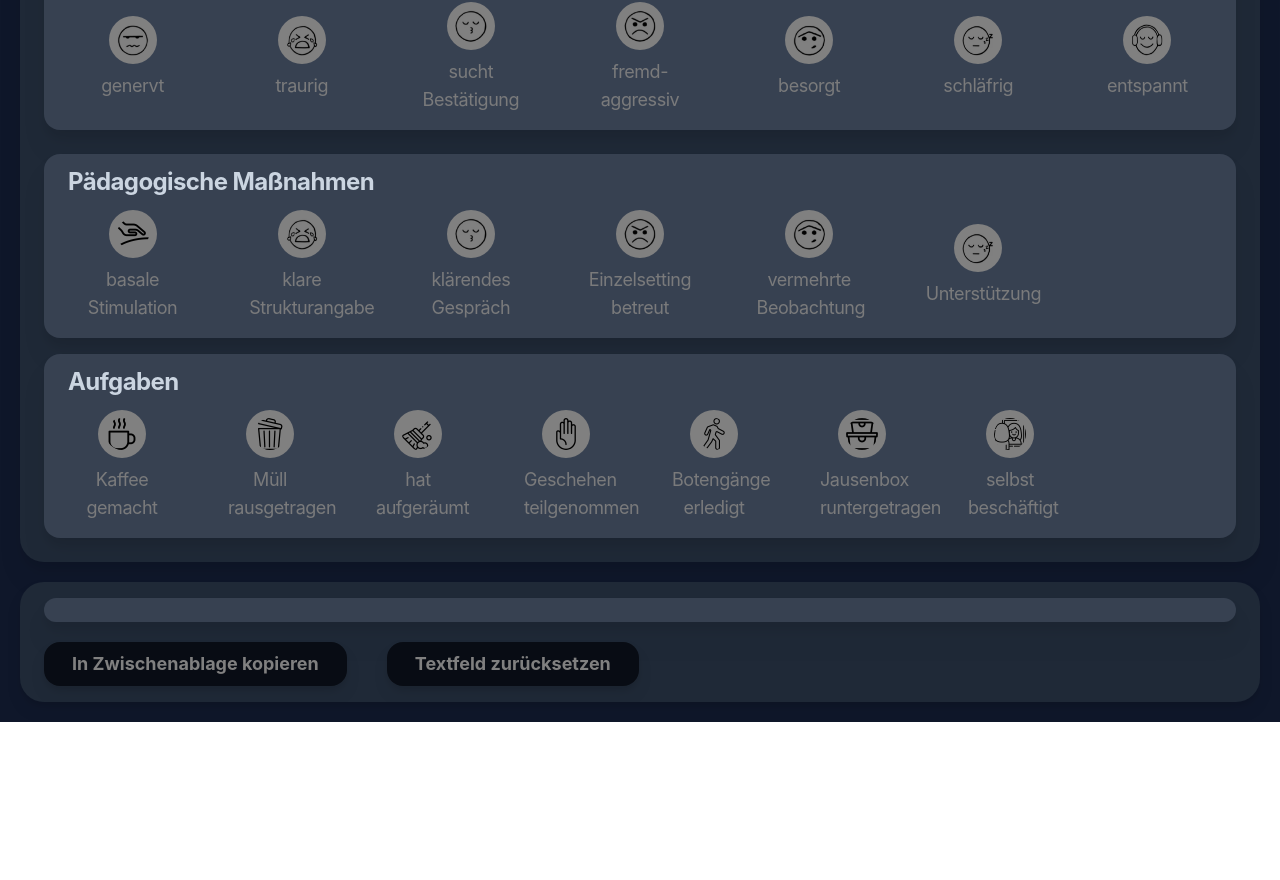
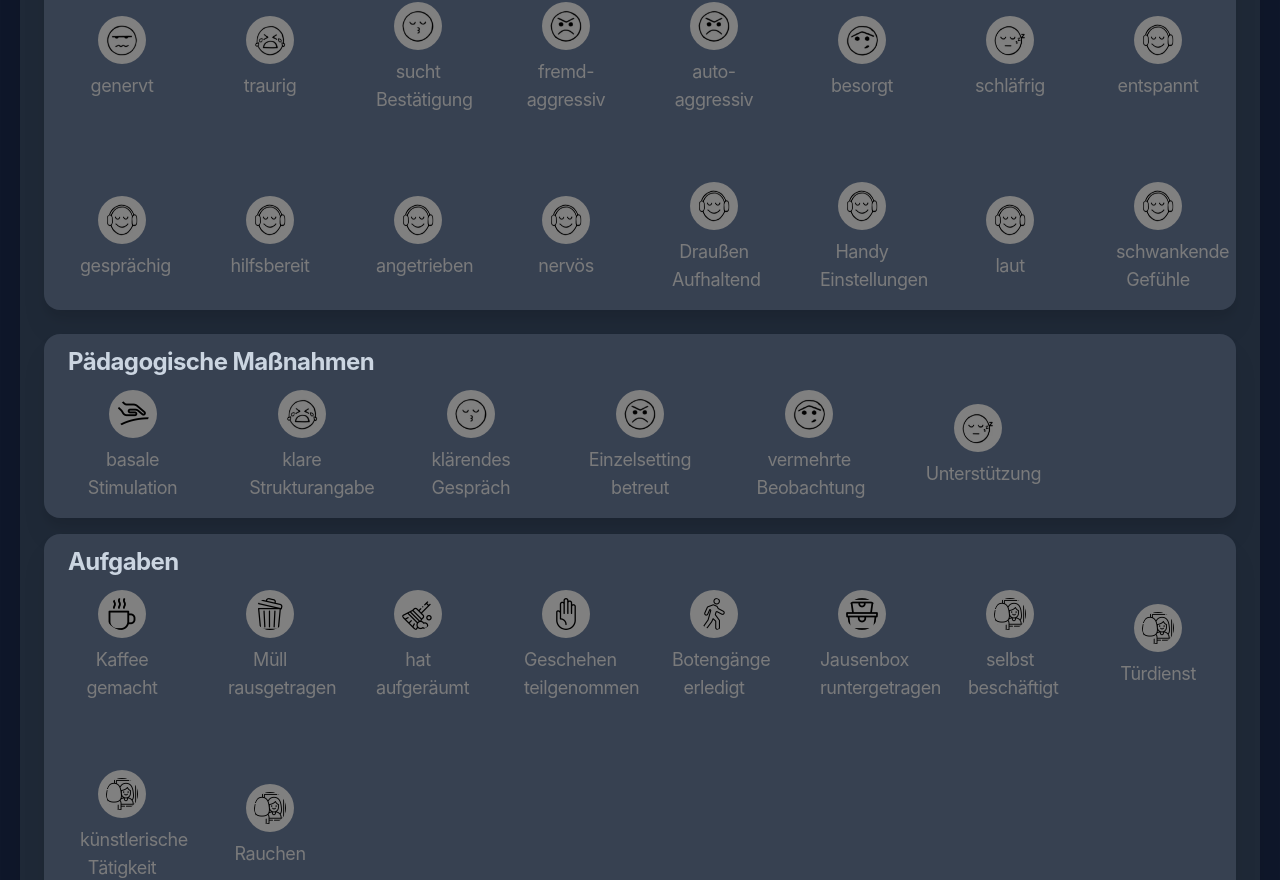
Before and after one commit to Albertleh/docu-helper, a React (Create React App) app: page / in a window 1280 px wide. Shown: the part 342-1222 px from the top of the page. Before the commit the page ends 1064 px from the top, so only its background shows below. Built offline with nearby package versions, Linux system fonts and the light colour scheme.

Commit message:
adding items

```diff
--- a/src/components/editing-section/Happiness.js
+++ b/src/components/editing-section/Happiness.js
@@ -27,8 +27,8 @@ const Happiness = () => {
   ];
   const happytext = [`${name} kam heute allgemein zufrieden in die Tagesstätte. `,
                      `${name} ging heute wohlauf in die Tagesstätte und wirkte allgemein ziemlich zufrieden. `];
-  const neutraltext = [`${name} wirkte heute beim Betreten der Werkstätte von der Zuftriedenheit relativ neutral. `,
-                       `${name} zeigte heute eine relativ ausgewogene Grundstimmung und wirkte allgemein ausgeglichen. `];
+  const neutraltext = [`${name} wirkte heute beim Betreten der Werkstätte von der Zuftriedenheit gemischt. `,
+                       `${name} zeigte heute eine ausgeglichene Stimmung und wirkte allgemein neutral in seiner Zufriedenheit. `];
   const sadtext = [`${name} kam heute betrübt in die Tagesstätte und wirkte leicht schlecht gelaunt. `,
                    `${name} betrat heute wenig zufrieden in die Tagesstätte und zeigte unglückliches Verhalten. `];
   const verysadtext = [`${name} kam heute sichtbar miserabel gelaunt in die Tagesstätte und verbalisierte immer wieder schlechte Stimmung. `,
--- a/src/components/editing-section/Mood.js
+++ b/src/components/editing-section/Mood.js
@@ -12,24 +12,36 @@ import { moodTextContext } from "../../Helpers/Context";
 import { nameContext } from "../../Helpers/Context";
 import ButtonElement from "./ButtonElement";
 
-
-
 const Mood = () => {
   const { moodText, setMoodText } = useContext(moodTextContext);
   const { name } = useContext(nameContext);
 
-  const annoyedtext = [`Außerdem wirkte ${name} während des Vormittags über genervt und auch ein bisschen missverstanden. `];
-  const confirmationtext = [`Ebenfalls suchte ${name} zunehmend Bestätigung von dem Betreuerteam und stellt sich öfters selbst in Frage. `];
-  const sadtext = [`Außerdem wirkte ${name} während den frühen Stunden ein wenig traurig, was auf die isolierende Gestikulierung zurückzuführen war. `];
-  const sleepytext = [`Zudem schien es so als hätte ${name} nicht gut oder ausreichen  geschlafen, da die Gestikulierung (insbesodere durch Gähnen) auf Müdigkeit hinwies. `];
-  const worriedtext = [`Abgesehen davon wirkte ${name} die ganze Zeit über ein wenig betrübt und gestikulierte sich besorgt. `];
-  const relaxedtext = [`Ebenfalls zu erwähnen ist, dass sich ${name} heute sehr ruhig verhielt und die Zeit über in einem allgemein entspannten Zustand verweilt. `];
-  const angrytext = [`${name}'s Aggression gegenüber anderen Klienten war heute kaum zu übersehen, da das Gruppengeschehen vermehrt durch energische Gestiken und Handgriffe befeuert wurde. `];
+  const annoyedtext = [
+    `Außerdem wirkte ${name} während des Vormittags über genervt und auch ein bisschen missverstanden. `,
+  ];
+  const confirmationtext = [
+    `Ebenfalls suchte ${name} zunehmend Bestätigung von dem Betreuerteam und stellt sich öfters selbst in Frage. `,
+  ];
+  const sadtext = [
+    `Außerdem wirkte ${name} während den frühen Stunden ein wenig traurig, was auf die isolierende Gestikulierung zurückzuführen war. `,
+  ];
+  const sleepytext = [
+    `Zudem schien es so als hätte ${name} nicht gut oder ausreichen  geschlafen, da die Gestikulierung (insbesodere durch Gähnen) auf Müdigkeit hinwies. `,
+  ];
+  const worriedtext = [
+    `Abgesehen davon wirkte ${name} die ganze Zeit über ein wenig betrübt und gestikulierte sich besorgt. `,
+  ];
+  const relaxedtext = [
+    `Ebenfalls zu erwähnen ist, dass sich ${name} heute sehr ruhig verhielt und die Zeit über in einem allgemein entspannten Zustand verweilt. `,
+  ];
+  const angrytext = [
+    `${name}'s Aggression gegenüber anderen Klienten war heute kaum zu übersehen, da das Gruppengeschehen vermehrt durch energische Gestiken und Handgriffe befeuert wurde. `,
+  ];
 
   let disablebutton = true;
-  if ( name.length == 0 ) {
+  if (name.length == 0) {
     disablebutton = true;
-  } else if ( name.length > 0 ) {
+  } else if (name.length > 0) {
     disablebutton = false;
   }
 
@@ -39,50 +51,48 @@ const Mood = () => {
     TRAURIG: "traurig",
     BESORGT: "besorgt",
     SAUER: "fremd- aggressiv",
+    AUTOAGGRESSIV: "auto- aggressiv",
     SCHLAEFRIG: "schläfrig",
     ENTSPANNT: "entspannt",
     GESPRAECHIG: "gesprächig",
     HILFSBEREIT: "hilfsbereit",
     ANGETRIEBEN: "angetrieben",
     NERVOES: "nervös",
-
+    HANDY_EINSTELLUNGEN: "Handy Einstellungen",
+    DRAUSSEN_AUFHALTEND: "Draußen Aufhaltend",
+    LAUT: "laut",
+    SCHWANKENDE_GEFUEHLE: "schwankende Gefühle",
   };
 
   const selectMoodHandler = (text) => {
     if (text === ACTION.GENERVT) {
       setMoodText([
-        moodText +
-        annoyedtext[Math.floor(Math.random() * annoyedtext.length)],
+        moodText + annoyedtext[Math.floor(Math.random() * annoyedtext.length)],
       ]);
     } else if (text === ACTION.SUCHT_BESTAETIGUNG) {
       setMoodText([
         moodText +
-        confirmationtext[Math.floor(Math.random() * confirmationtext.length)],
+          confirmationtext[Math.floor(Math.random() * confirmationtext.length)],
       ]);
     } else if (text === ACTION.TRAURIG) {
       setMoodText([
-        moodText +
-        sadtext[Math.floor(Math.random() * sadtext.length)],
+        moodText + sadtext[Math.floor(Math.random() * sadtext.length)],
       ]);
     } else if (text === ACTION.ENTSPANNT) {
       setMoodText([
-        moodText +
-        relaxedtext[Math.floor(Math.random() * relaxedtext.length)],
+        moodText + relaxedtext[Math.floor(Math.random() * relaxedtext.length)],
       ]);
     } else if (text === ACTION.SAUER) {
       setMoodText([
-        moodText +
-        angrytext[Math.floor(Math.random() * angrytext.length)],
+        moodText + angrytext[Math.floor(Math.random() * angrytext.length)],
       ]);
     } else if (text === ACTION.SCHLAEFRIG) {
       setMoodText([
-        moodText +
-        sleepytext[Math.floor(Math.random() * sleepytext.length)],
+        moodText + sleepytext[Math.floor(Math.random() * sleepytext.length)],
       ]);
     } else {
       setMoodText([
-        moodText +
-        worriedtext[Math.floor(Math.random() * worriedtext.length)],
+        moodText + worriedtext[Math.floor(Math.random() * worriedtext.length)],
       ]);
     }
   };
@@ -91,7 +101,7 @@ const Mood = () => {
       <div className=" mood-text text-slate-300 font-bold text-2xl">
         Stimmungen
       </div>
-      <div class="m-3 grid gap-8 lg:gap-16 sm:grid-cols-2 md:grid-cols-3 lg:grid-cols-7">
+      <div class="m-3 grid gap-8 lg:gap-16 sm:grid-cols-2 md:grid-cols-3 lg:grid-cols-8">
         <ButtonElement
           icon={annoyed}
           text={ACTION.GENERVT}
@@ -117,6 +127,12 @@ const Mood = () => {
           onSelect={selectMoodHandler}
         />
         <ButtonElement
+          icon={angry}
+          text={ACTION.AUTOAGGRESSIV}
+          disable={disablebutton}
+          onSelect={selectMoodHandler}
+        />
+        <ButtonElement
           icon={worried}
           text={ACTION.BESORGT}
           disable={disablebutton}
@@ -134,6 +150,54 @@ const Mood = () => {
           disable={disablebutton}
           onSelect={selectMoodHandler}
         />
+        <ButtonElement
+          icon={relaxed}
+          text={ACTION.GESPRAECHIG}
+          disable={disablebutton}
+          onSelect={selectMoodHandler}
+        />
+        <ButtonElement
+          icon={relaxed}
+          text={ACTION.HILFSBEREIT}
+          disable={disablebutton}
+          onSelect={selectMoodHandler}
+        />
+        <ButtonElement
+          icon={relaxed}
+          text={ACTION.ANGETRIEBEN}
+          disable={disablebutton}
+          onSelect={selectMoodHandler}
+        />
+        <ButtonElement
+          icon={relaxed}
+          text={ACTION.NERVOES}
+          disable={disablebutton}
+          onSelect={selectMoodHandler}
+        />
+        <ButtonElement
+          icon={relaxed}
+          text={ACTION.DRAUSSEN_AUFHALTEND}
+          disable={disablebutton}
+          onSelect={selectMoodHandler}
+        />
+        <ButtonElement
+          icon={relaxed}
+          text={ACTION.HANDY_EINSTELLUNGEN}
+          disable={disablebutton}
+          onSelect={selectMoodHandler}
+        />
+        <ButtonElement
+          icon={relaxed}
+          text={ACTION.LAUT}
+          disable={disablebutton}
+          onSelect={selectMoodHandler}
+        />
+        <ButtonElement
+          icon={relaxed}
+          text={ACTION.SCHWANKENDE_GEFUEHLE}
+          disable={disablebutton}
+          onSelect={selectMoodHandler}
+        />
       </div>
     </React.Fragment>
   );
--- a/src/components/editing-section/Tasks.js
+++ b/src/components/editing-section/Tasks.js
@@ -37,7 +37,10 @@ const Tasks = () => {
     GRUPPENGESCHEHEN_TEILGENOMMEN: "Geschehen teilgenommen",
     BOTENGAENGE_ERLEDIGT: "Botengänge erledigt",
     JAUSENBOX_RUNTERGETRAGEN: "Jausenbox runtergetragen",
-    SELBSTBESCHAEFTIGUNG: "selbst beschäftigt"
+    SELBSTBESCHAEFTIGUNG: "selbst beschäftigt",
+    TUERDIENST: "Türdienst",
+    KUENSTLERISCHE_TAETIGKEIT: "künstlerische Tätigkeit",
+    RAUCHEN: "Rauchen",
   };
 
   const selectMoodHandler = (text) => {
@@ -129,6 +132,24 @@ const Tasks = () => {
           disable={disablebutton}
           onSelect={selectMoodHandler}
         />
+        <ButtonElement
+          icon={mirror}
+          text={ACTION.TUERDIENST}
+          disable={disablebutton}
+          onSelect={selectMoodHandler}
+        />
+        <ButtonElement
+          icon={mirror}
+          text={ACTION.KUENSTLERISCHE_TAETIGKEIT}
+          disable={disablebutton}
+          onSelect={selectMoodHandler}
+        />
+        <ButtonElement
+          icon={mirror}
+          text={ACTION.RAUCHEN}
+          disable={disablebutton}
+          onSelect={selectMoodHandler}
+        />
       </div>
     </React.Fragment>
   );
```
